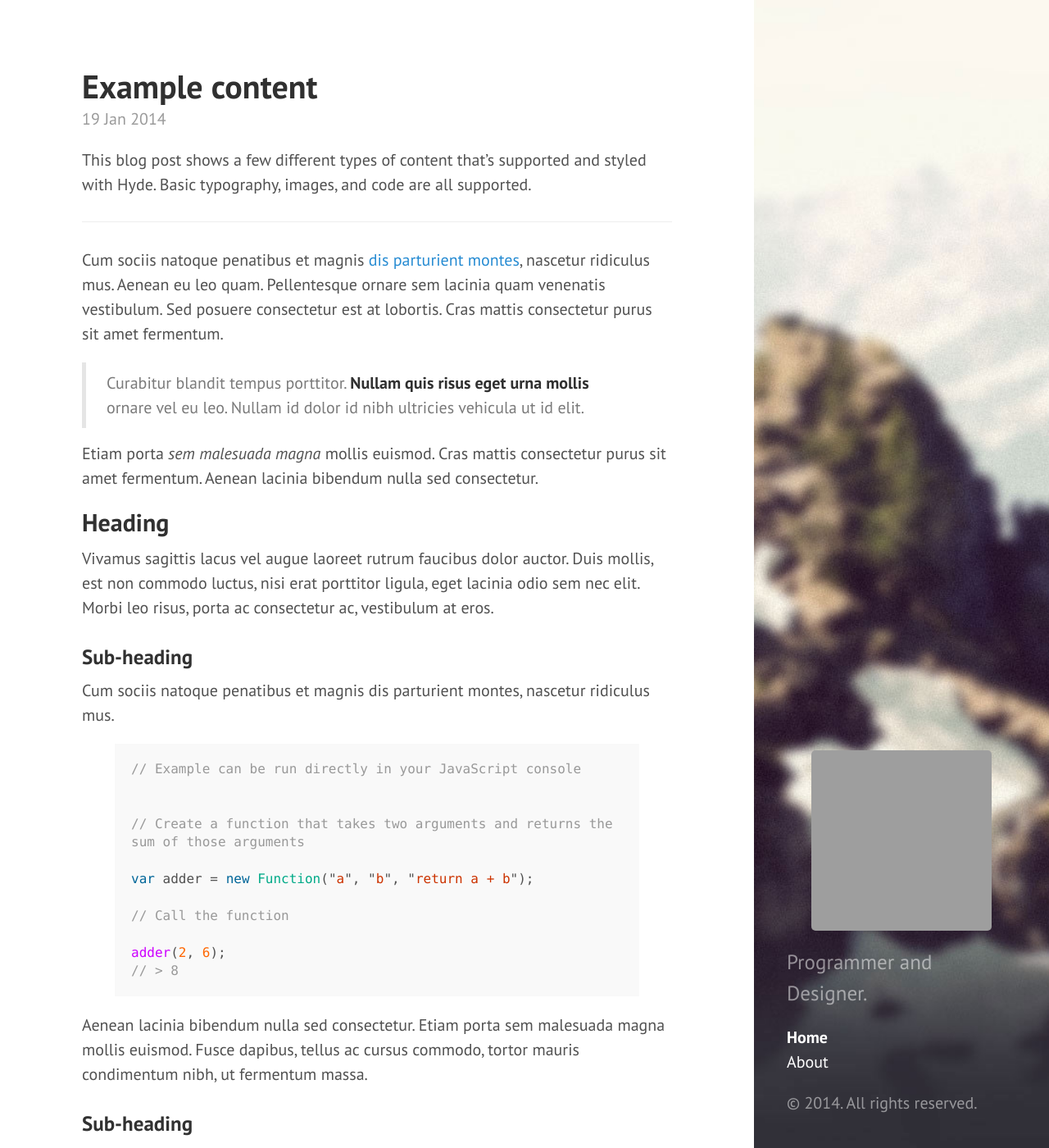
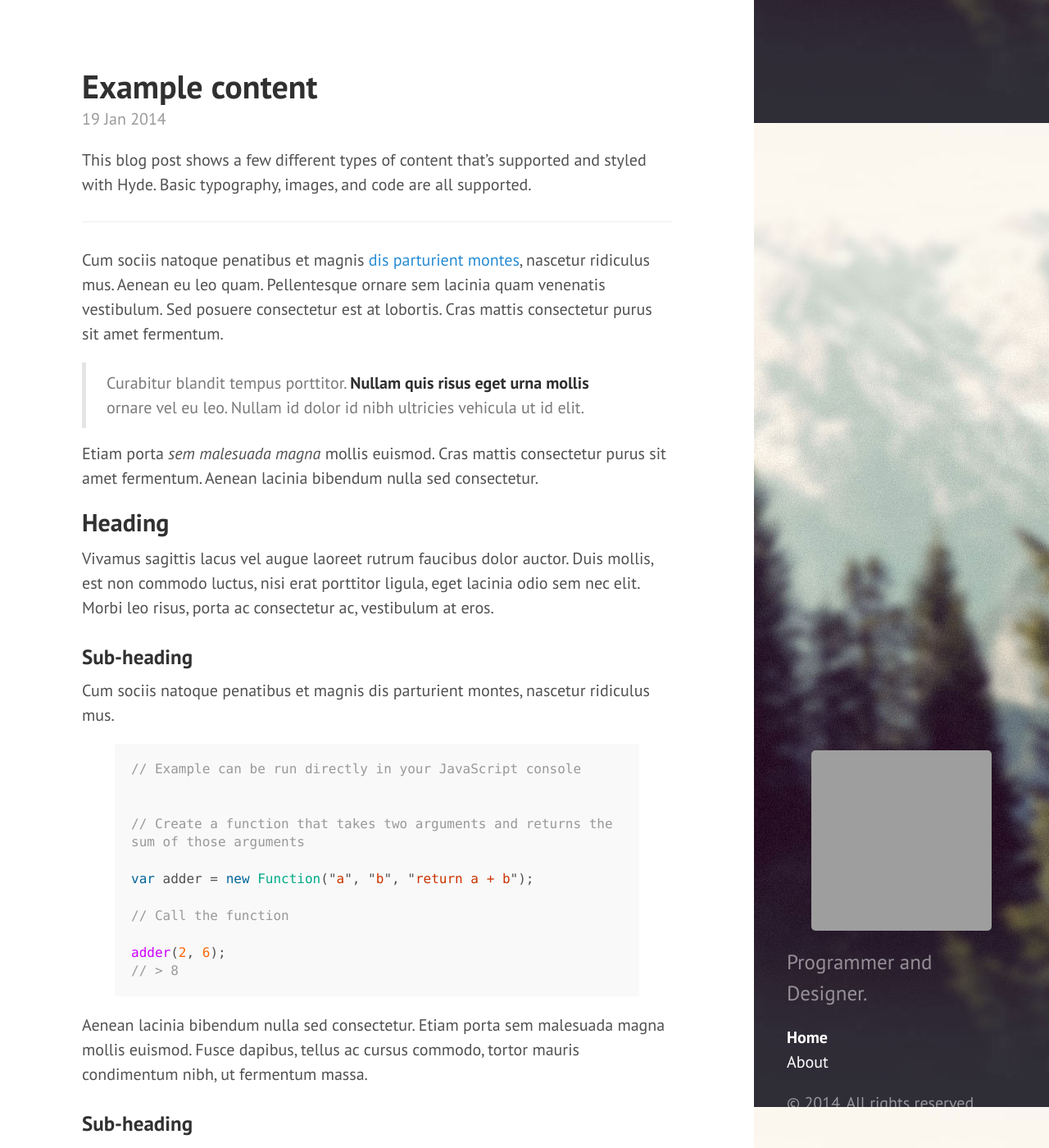
Before and after one commit to maciejczyzewski/maciejczyzewski.github.io, a Jekyll site: the page built from index.html, in a window 1280 px wide and 1400 px high. Shown: the whole window at 82% size. Built offline with Jekyll 4.4.1, drawn with Linux system fonts in a browser that asks for light colours; Markdown is read by kramdown in place of the engine named in the settings; the list of posts is cut into pages by our own code; grey boxes are pictures that could not be loaded.

Commit message:
Initial commit

```diff
--- a/public/css/hyde.css
+++ b/public/css/hyde.css
@@ -59,15 +59,13 @@ html {
   color: rgba(255,255,255,.5);
   background-color: #202020;
 
+  /*background: url('/public/background.jpg');
+  background-position: center;
+  background-size: cover;*/
+
   background: url('/public/background.jpg');
-  background-position: center;
-  background-size: cover;
-
-  /*
-background: url('/public/background.jpg');
-background-position: 90% 75%;
-background-size: inherit;
-  */
+  background-position: 90% 75%;
+  background-size: inherit;
 }
 @media (min-width: 48rem) {
   .sidebar {
```
